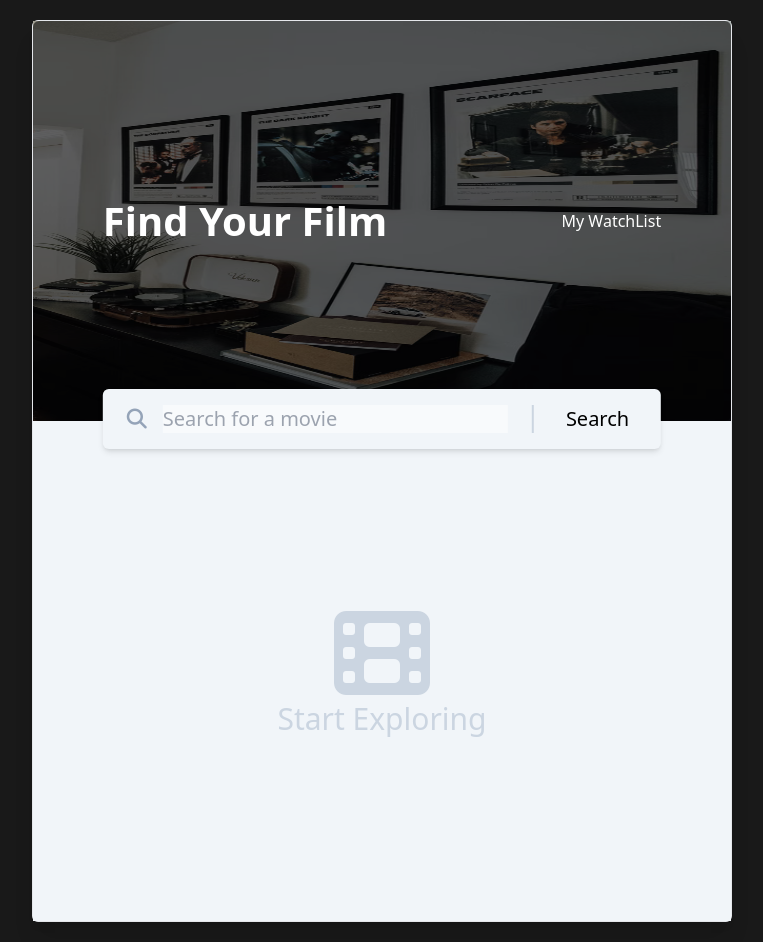
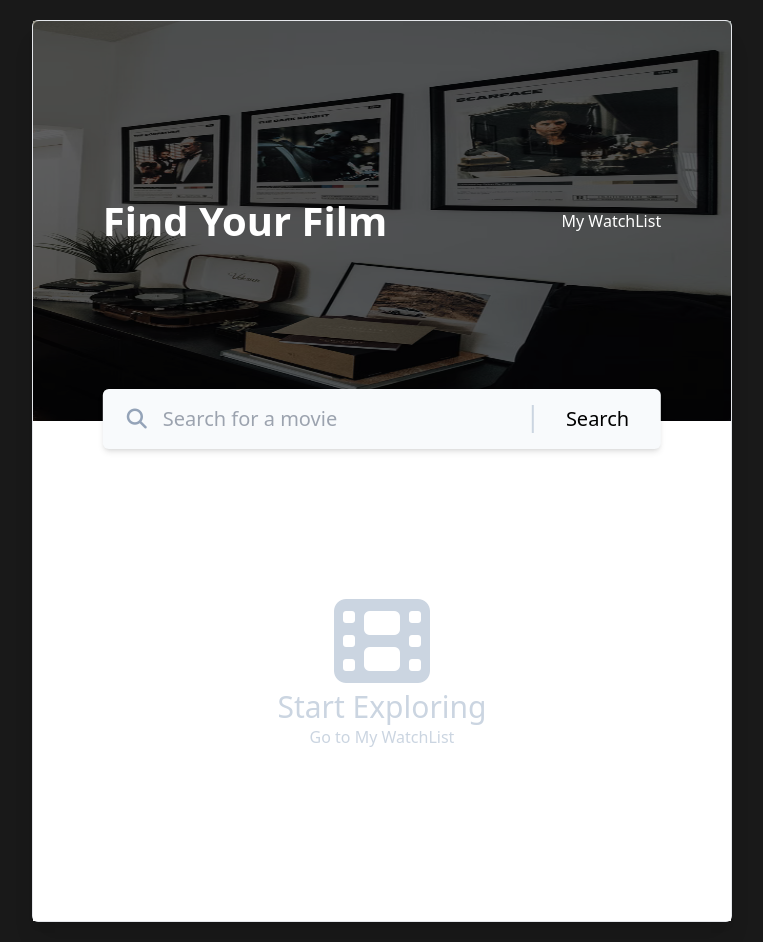
Before and after one commit to DammyCodes/Movie_WatchList, a website: page index.html in a window 1280 px wide. Shown: the whole page, without its empty margins (258-1021 px from the left). Drawn offline with Linux system fonts and the light colour scheme.

Commit message:
add link to watchlist page

```diff
--- a/index.html
+++ b/index.html
@@ -3,7 +3,7 @@
 <head>
     <meta charset="UTF-8">
     <meta name="viewport" content="width=device-width, initial-scale=1.0">
-    <title>Movie WatchList</title>
+    <title>Home Page</title>
     <link rel="stylesheet" href="/src/output.css">
     <script src="https://kit.fontawesome.com/a184e52bc8.js" crossorigin="anonymous"></script>
 </head>
@@ -19,7 +19,7 @@
             <p>My WatchList</p>
         </div>
         <!-- input and search -->
-        <div class="flex w-[80%] bg-slate-100 justify-between items-center absolute bottom-[-28px] mx-auto left-[50%] translate-x-[-50%] shadow-md rounded-md text-xl">
+        <div class="flex w-[80%] bg-slate-50 justify-between items-center absolute bottom-[-28px] mx-auto left-[50%] translate-x-[-50%] shadow-md rounded-md text-xl">
             <div class="flex gap-4 py-4 px-6 items-center text-slate-400 flex-1">
                 <i class="fa-solid fa-magnifying-glass"></i>
                 <input type="text" placeholder="Search for a movie" class="bg-slate-50 outline-0 w-[100%] box-border">
@@ -29,9 +29,10 @@
     </div>
 
     <!-- Main Section -->
-    <div class="flex flex-col justify-center items-center text-slate-300 min-h-[500px] w-[100%] bg-slate-100">
+    <div class="flex flex-col justify-center items-center text-slate-300 min-h-[500px] w-[100%] bg-white">
         <i class="fa-solid fa-film fa-6x cursor-pointer"></i>
         <p class="text-3xl">Start Exploring</p>
+        <button><a href="/watchlist.html">Go to My WatchList</a></button>
     </div>
    </div>
 </body>
```
